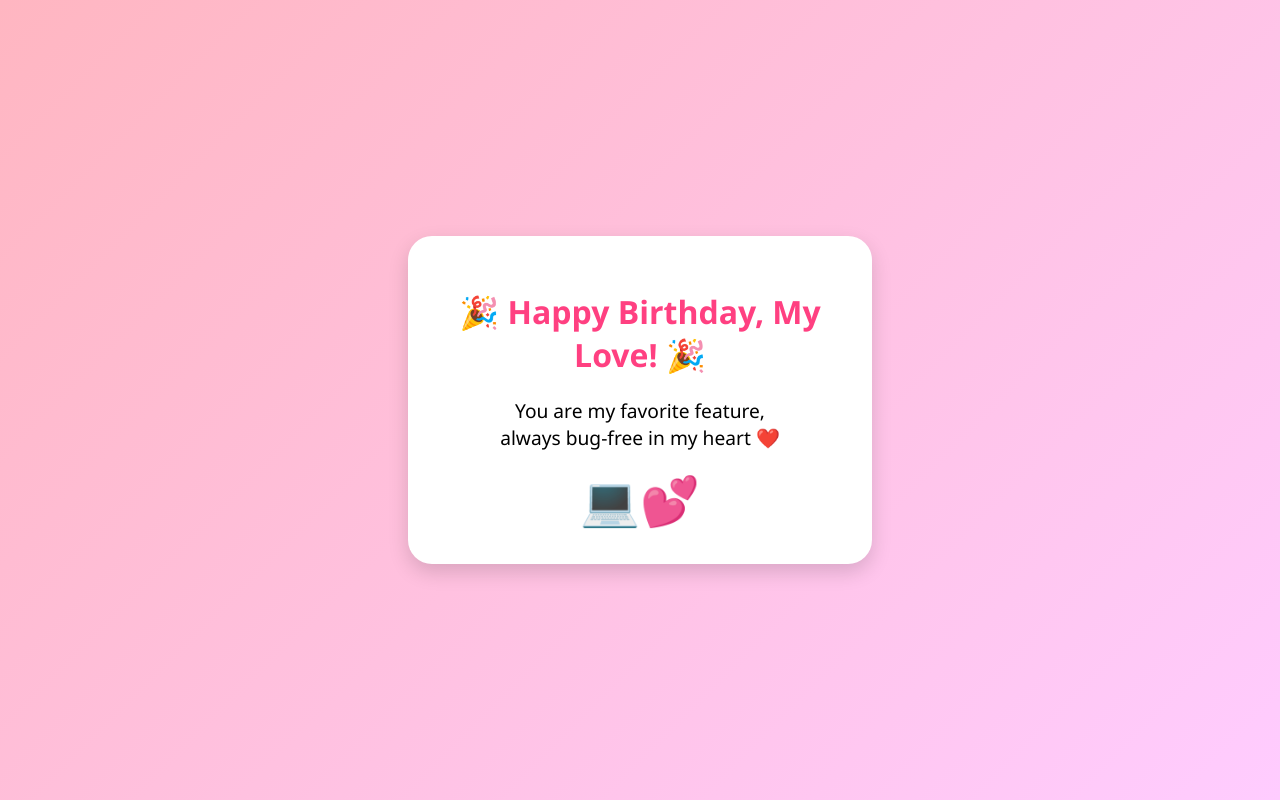
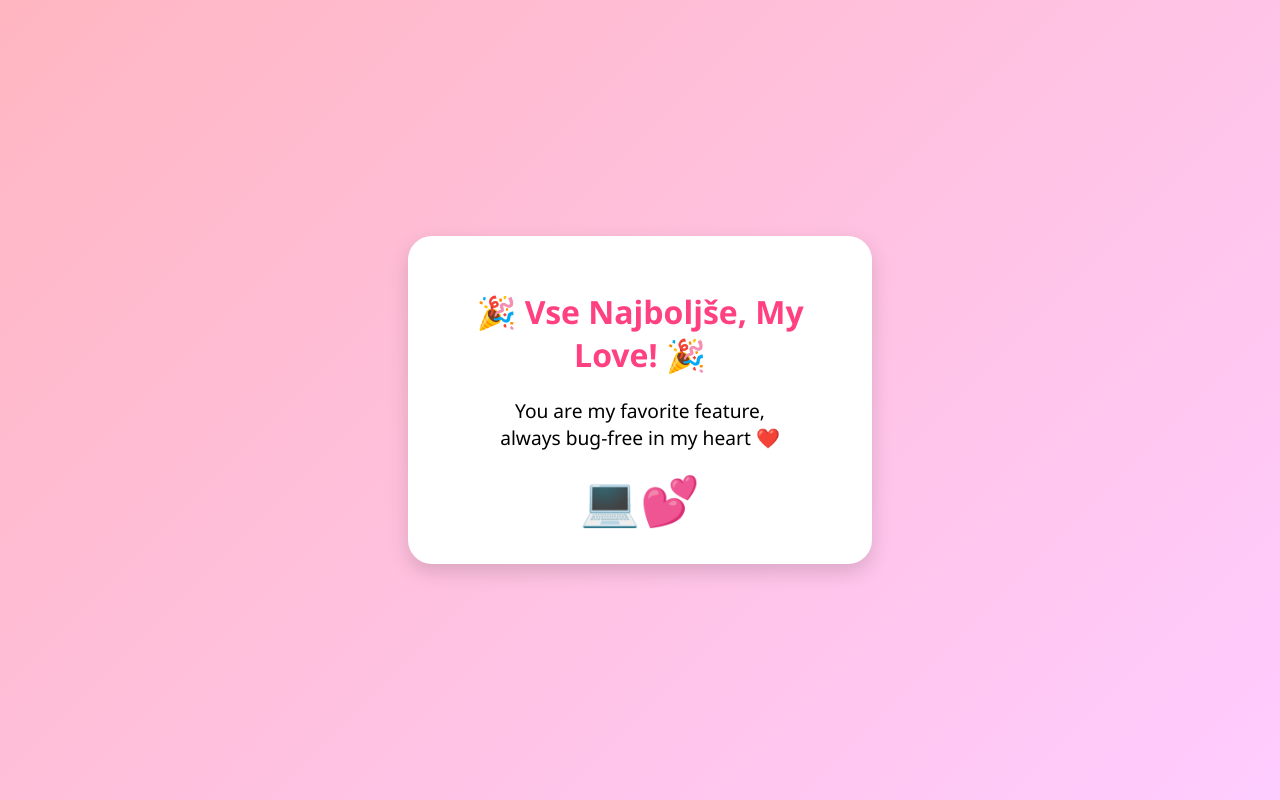
Before and after one commit to aj200288/aj200288.github.io, a plain HTML site: page index.html in a window 1280 px wide. Drawn offline with Linux system fonts and the light colour scheme.

Commit message:
Update index.html

```diff
--- a/index.html
+++ b/index.html
@@ -43,7 +43,7 @@
 </head>
 <body>
   <div class="card">
-    <h1>🎉 Happy Birthday, My Love! 🎉</h1>
+    <h1>🎉 Vse Najboljše, My Love! 🎉</h1>
     <p>You are my favorite feature,<br>always bug-free in my heart ❤️</p>
     <div class="heart">💻💕</div>
   </div>
```
